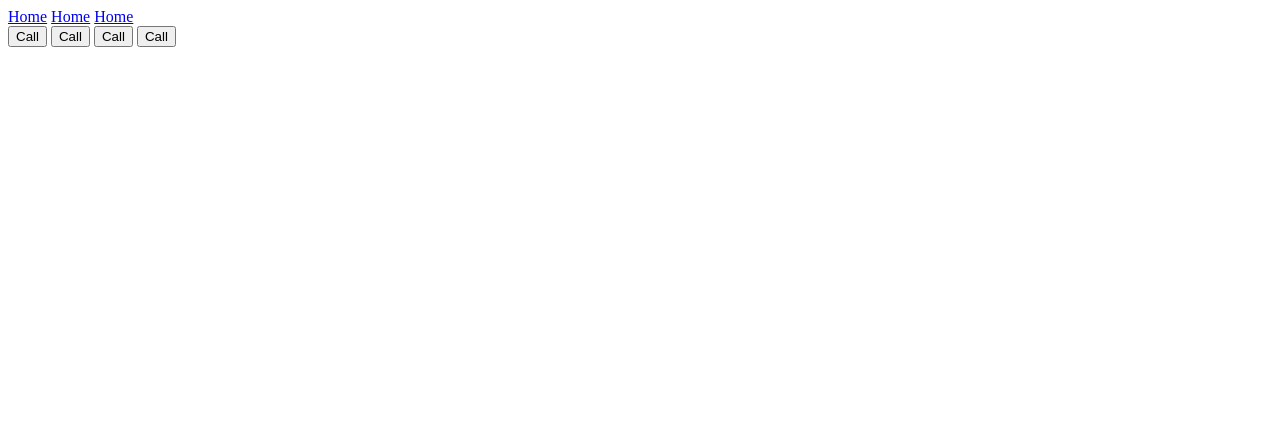
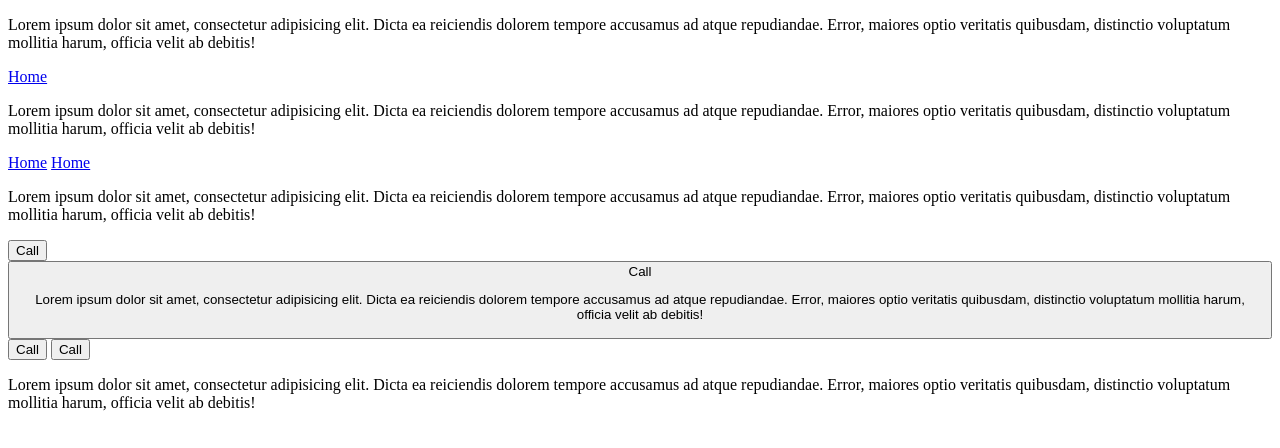
Before and after one commit to Kirito-code1/GithHub-Practice-, a plain HTML site: page index.html in a window 1280 px wide. Drawn offline with Linux system fonts and the light colour scheme.

Commit message:
обновил html code

```diff
--- a/index.html
+++ b/index.html
@@ -6,16 +6,22 @@
     <title>Document</title>
 </head>
 <body>
+    <p>Lorem ipsum dolor sit amet, consectetur adipisicing elit. Dicta ea reiciendis dolorem tempore accusamus ad atque repudiandae. Error, maiores optio veritatis quibusdam, distinctio voluptatum mollitia harum, officia velit ab debitis!</p>
     <nav>
         <a href="#">Home</a>
+        <p>Lorem ipsum dolor sit amet, consectetur adipisicing elit. Dicta ea reiciendis dolorem tempore accusamus ad atque repudiandae. Error, maiores optio veritatis quibusdam, distinctio voluptatum mollitia harum, officia velit ab debitis!</p>
         <a href="#">Home</a>
         <a href="#">Home</a>
     </nav>
+    <p>Lorem ipsum dolor sit amet, consectetur adipisicing elit. Dicta ea reiciendis dolorem tempore accusamus ad atque repudiandae. Error, maiores optio veritatis quibusdam, distinctio voluptatum mollitia harum, officia velit ab debitis!</p>
     <footer>
         <button>Call</button>
-        <button>Call</button>
+        <button>Call
+            <p>Lorem ipsum dolor sit amet, consectetur adipisicing elit. Dicta ea reiciendis dolorem tempore accusamus ad atque repudiandae. Error, maiores optio veritatis quibusdam, distinctio voluptatum mollitia harum, officia velit ab debitis!</p>
+        </button>
         <button>Call</button>
         <button>Call</button>
     </footer>
+    <p>Lorem ipsum dolor sit amet, consectetur adipisicing elit. Dicta ea reiciendis dolorem tempore accusamus ad atque repudiandae. Error, maiores optio veritatis quibusdam, distinctio voluptatum mollitia harum, officia velit ab debitis!</p>
 </body>
 </html>
```
